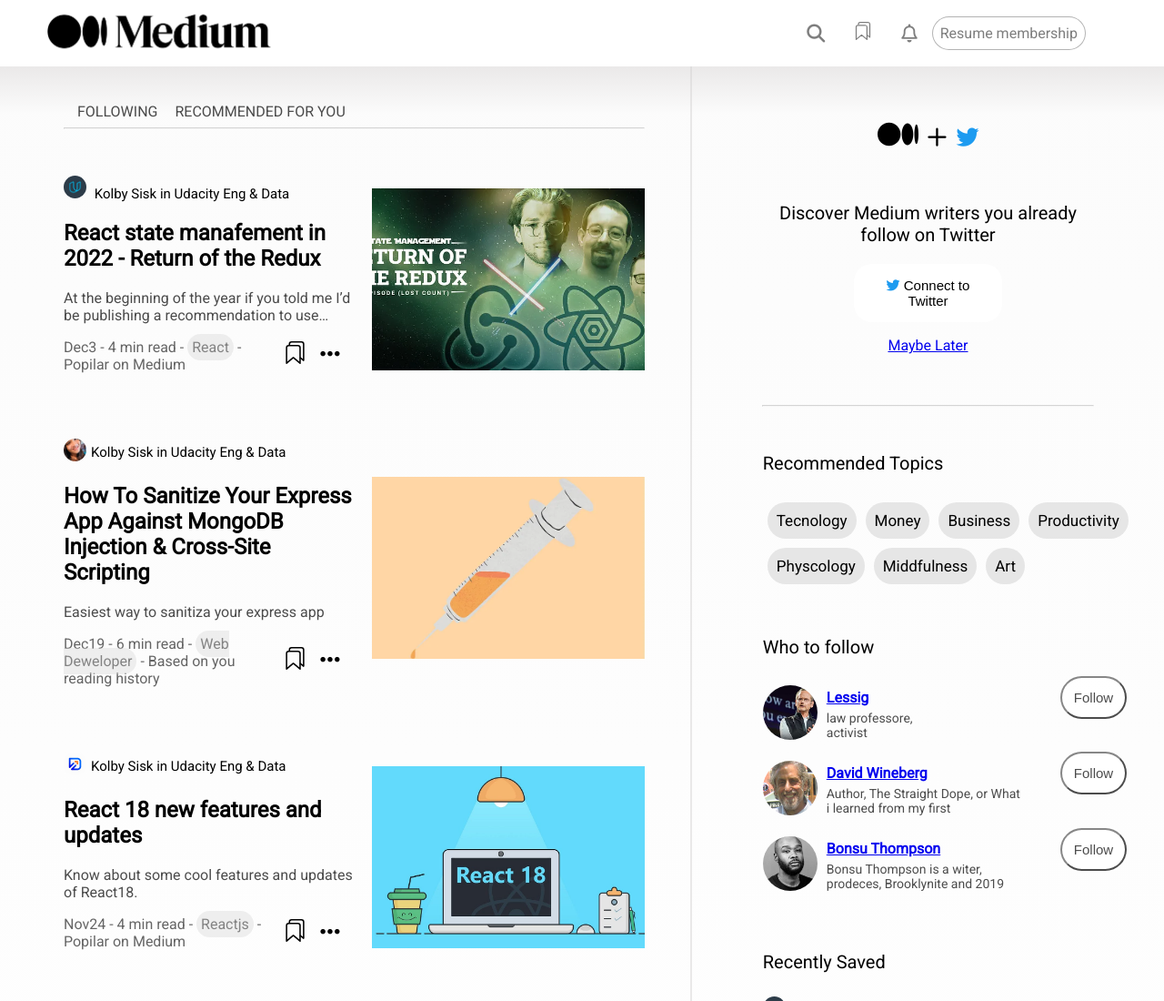
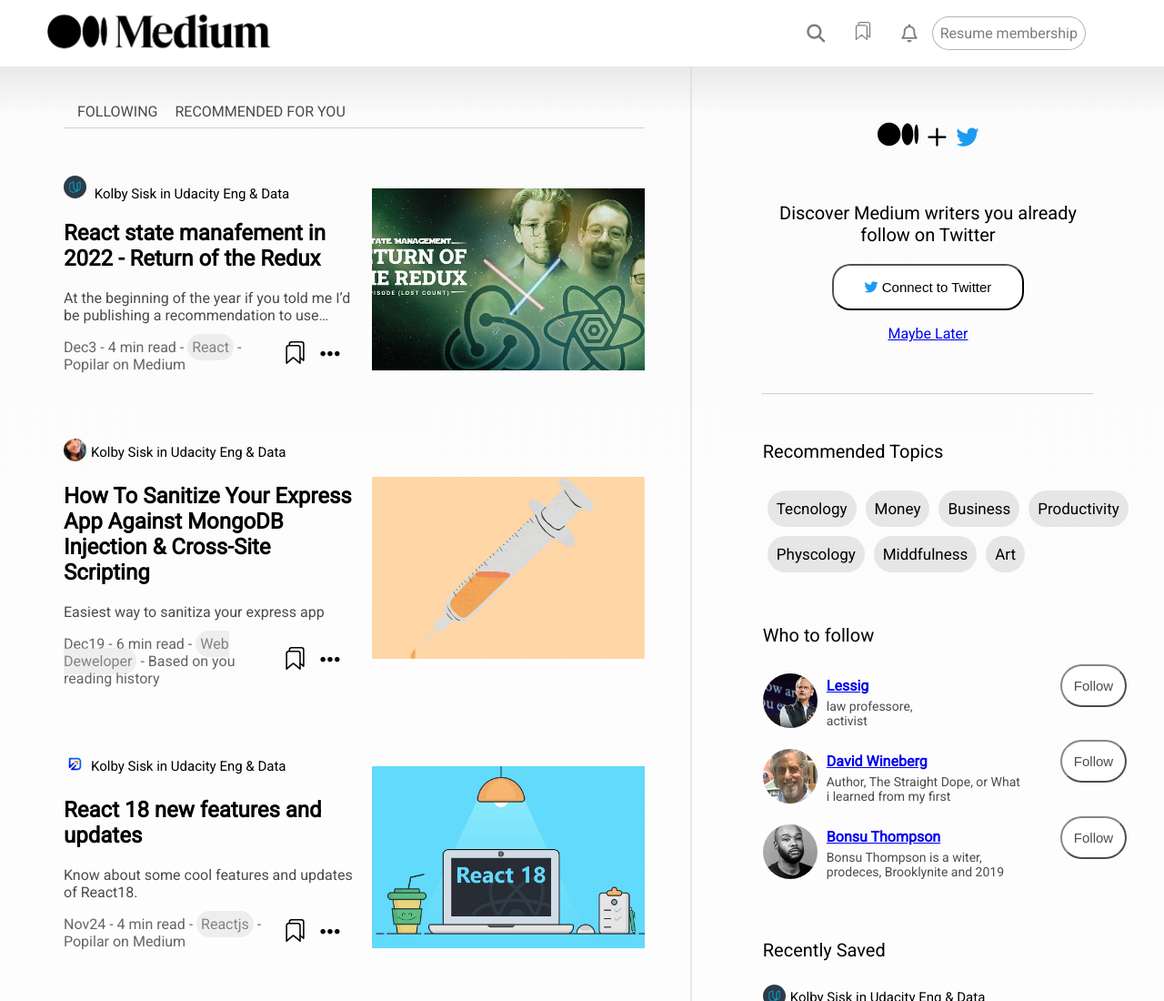
Before and after one commit to paolorafa/esame-medium, a plain HTML site: page index.html in a window 1280 px wide. Shown: the top 1100 px of the page at 91% size. Drawn offline with nearby package versions, Linux system fonts and the light colour scheme.

Commit message:
ultima modifica al css

```diff
--- a/style.css
+++ b/style.css
@@ -210,8 +210,7 @@
 .c-p button:nth-child(2){
     background-color: white;
     padding: 15px;
-    width: 35%;
-    border: none;
+    width: 45%;
     border-radius: 20px;
     font-size: 15px;
     }
```
